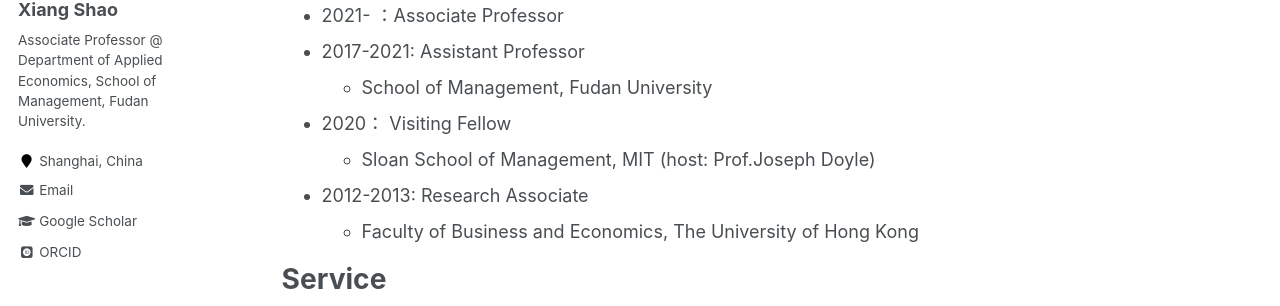
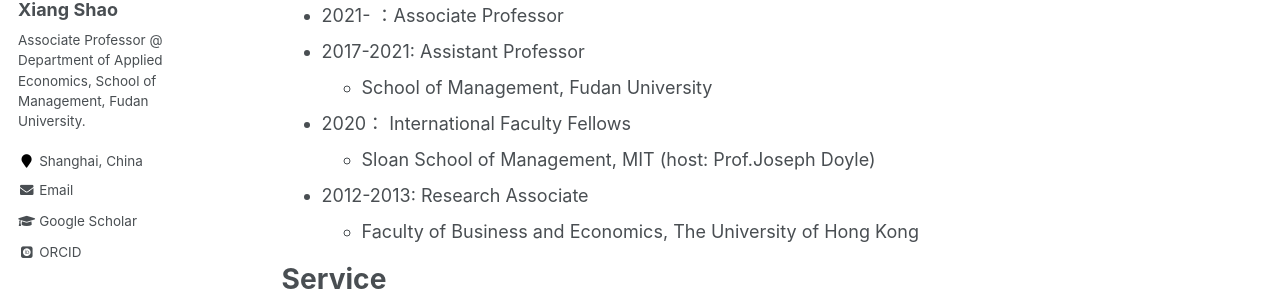
Before and after one commit to xiangshao/xiangshao.github.io, a Jekyll site: the page built from _pages/cv.md, in a window 1280 px wide and 1252 px high. Shown: the part 351-657 px from the top of the window. Built offline with Jekyll 4.4.1, drawn with Linux system fonts in a browser that asks for light colours; some web fonts are replaced.

Commit message:
Update cv.md

```diff
--- a/_pages/cv.md
+++ b/_pages/cv.md
@@ -20,7 +20,7 @@ Professional Experience
 * 2021-    ：Associate Professor
 * 2017-2021: Assistant Professor
   * School of Management, Fudan University
-* 2020： Visiting Fellow
+* 2020： International Faculty Fellows
   * Sloan School of Management, MIT (host: Prof.Joseph Doyle)
 * 2012-2013: Research Associate
   * Faculty of Business and Economics, The University of Hong Kong
```
